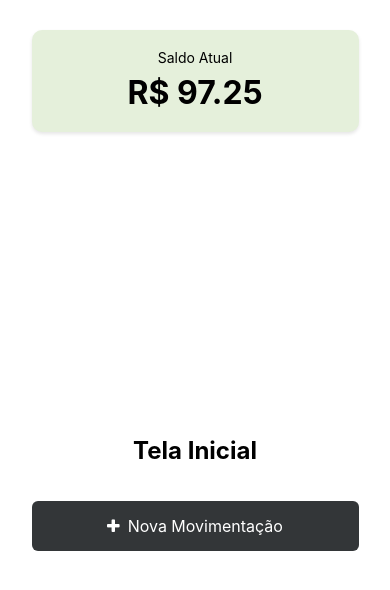
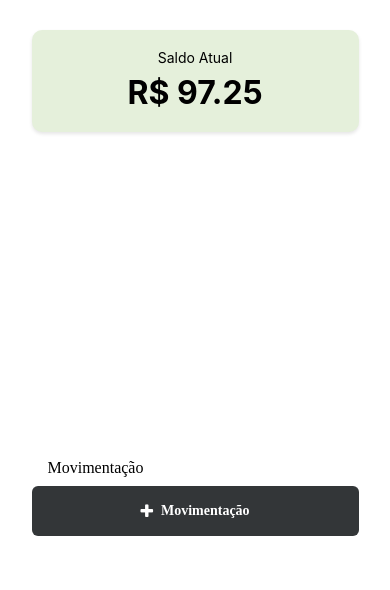
Before and after one commit to ManoEmmet3/CashWise, a React Native app: screen /Home in a window 390 px wide. Shown: the top 590 px of the page. Built offline with nearby package versions, Linux system fonts and the light colour scheme.

Commit message:
componente com problema

```diff
--- a/components/Movimentacao.js
+++ b/components/Movimentacao.js
@@ -1,22 +1,21 @@
 import React from 'react';
-import { View, Text, TouchableOpacity, StyleSheet } from 'react-native';
-import { useNavigation } from '@react-navigation/native';
+import { View, Text, StyleSheet, TouchableOpacity } from 'react-native';
 import Icon from 'react-native-vector-icons/FontAwesome';
+import { useNavigation } from '@react-navigation/native'; // Importa o hook de navegação
 
-export default function HomeScreen() {
-    const navigation = useNavigation();
+export default function CaixaMovimentacao() {
+    const navigation = useNavigation(); // Obtém o objeto de navegação
 
     return (
         <View style={styles.container}>
-            <Text style={styles.title}>Tela Inicial</Text>
-            {/* Botão que navega para a tela NovaMovimentacao */}
-            <TouchableOpacity
-                style={styles.botao}
-                onPress={() => navigation.navigate('NovaMovimentacao')}
-            >
-                <Icon name="plus" size={16} color="#FFFFFF" />
-                <Text style={styles.botaoTexto}>Nova Movimentação</Text>
-            </TouchableOpacity>
+            <View style={styles.caixa}>
+                <Text style={styles.titulo}>Movimentação</Text>
+                {/* Botão clicável que redireciona para a tela NovaMovimentacao */}
+                <TouchableOpacity style={styles.botao} onPress={() => navigation.navigate('NovaMovimentacao')}>
+                    <Icon name="plus" size={16} color="#FFFFFF" />
+                    <Text style={styles.botaoTexto}>Movimentação</Text>
+                </TouchableOpacity>
+            </View>
         </View>
     );
 }
@@ -26,12 +25,23 @@ const styles = StyleSheet.create({
         flex: 1,
         justifyContent: 'center',
         alignItems: 'center',
-        backgroundColor: '#fff',
     },
-    title: {
-        fontSize: 24,
-        fontWeight: 'bold',
-        marginBottom: 20,
+    caixa: {
+        width: 327,
+        padding: 16,
+        paddingTop: 24,
+        backgroundColor: '#ffff',
+        borderRadius: 10,
+        marginVertical: 8,
+        alignItems: 'center',
+    },
+    titulo: {
+        fontFamily: 'Nunito Sans',
+        fontSize: 16,
+        fontWeight: '400',
+        lineHeight: 20.8,
+        textAlign: 'left',
+        width: '100%',
     },
     botao: {
         width: 327,
@@ -40,12 +50,16 @@ const styles = StyleSheet.create({
         borderRadius: 6,
         justifyContent: 'center',
         alignItems: 'center',
+        marginTop: 8,
         flexDirection: 'row',
-        marginTop: 16,
     },
     botaoTexto: {
-        fontSize: 16,
-        color: '#fff',
+        fontFamily: 'Nunito Sans',
+        fontSize: 14,
+        fontWeight: '700',
+        lineHeight: 18.2,
+        textAlign: 'left',
+        color: '#FFFFFF',
         marginLeft: 8,
     },
 });
```
